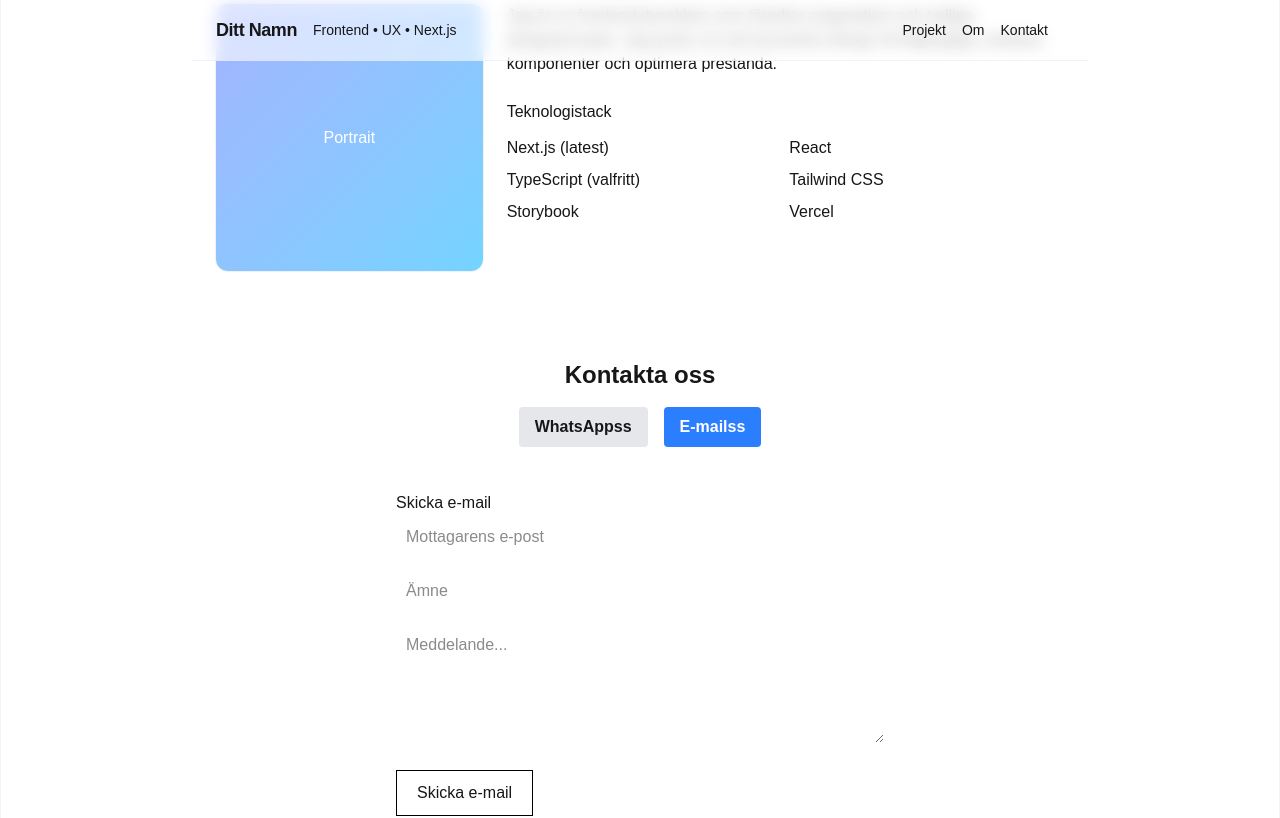
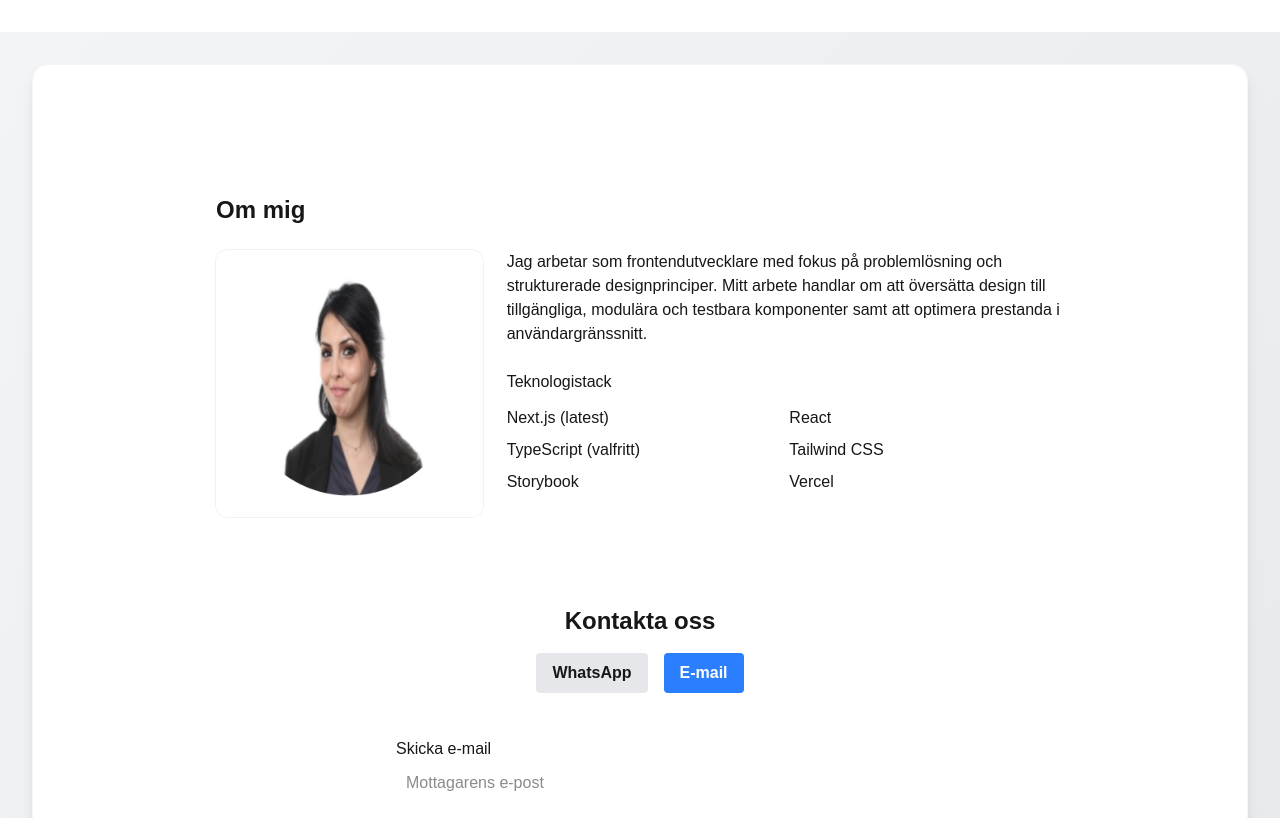
Before and after one commit to sayeh84/Someya-Sayeh, a Next.js app: page / in a window 1280 px wide. Shown: the top 818 px of the page. Built offline with nearby package versions, Linux system fonts and the light colour scheme.

Commit message:
added image

```diff
--- a/app/Portfolio/about.tsx
+++ b/app/Portfolio/about.tsx
@@ -1,27 +1,30 @@
 'use client'
 
+import Image from 'next/image'
 export default function about() {
   return (
     <>
-      <section id="about" className="max-w-4xl mx-auto px-6 py-16">
+      <section id="about" className="mt-[1px] max-w-4xl mx-auto px-6 py-16">
         <h2 className="text-2xl font-semibold">Om mig</h2>
         <div className="mt-6 grid grid-cols-1 md:grid-cols-3 gap-6 items-start">
           <div className="md:col-span-1">
             <div className="w-full aspect-square rounded-xl overflow-hidden ring-1 ring-black/5 dark:ring-white/5">
-              {/* placeholder for portrait */}
-              <div className="w-full h-full bg-gradient-to-br from-indigo-300 to-sky-300 flex items-center justify-center">
-                {' '}
-                <span className="text-white font-medium">Portrait</span>
-              </div>
+              <Image
+                src="/me.png"
+                alt="Portrait"
+                width={500}
+                height={500}
+                className="object-cover w-full h-full"
+              />
             </div>
           </div>
           <div className="md:col-span-2 text-muted">
             <p>
-              Jag är en frontendutvecklare som föredrar pragmatism och tydliga
-              designprinciper. Jag tycker om att konvertera design till
-              tillgängliga, testbara komponenter och optimera prestanda.
+              Jag arbetar som frontendutvecklare med fokus på problemlösning och
+              strukturerade designprinciper. Mitt arbete handlar om att
+              översätta design till tillgängliga, modulära och testbara
+              komponenter samt att optimera prestanda i användargränssnitt.{' '}
             </p>
-
             <h3 className="mt-6 font-medium">Teknologistack</h3>
             <ul className="mt-3 grid grid-cols-2 gap-2">
               <li>Next.js (latest)</li>
--- a/app/Portfolio/contact.tsx
+++ b/app/Portfolio/contact.tsx
@@ -18,7 +18,7 @@ export default function ContactSection() {
             selected === 'whatsapp' ? 'bg-green-500 text-white' : 'bg-gray-200'
           }`}
         >
-          WhatsAppss
+          WhatsApp
         </button>
         <button
           onClick={() => setSelected('email')}
@@ -26,7 +26,7 @@ export default function ContactSection() {
             selected === 'email' ? 'bg-blue-500 text-white' : 'bg-gray-200'
           }`}
         >
-          E-mailss
+          E-mail
         </button>
       </div>
 
--- a/app/Portfolio/portfolio.tsx
+++ b/app/Portfolio/portfolio.tsx
@@ -1,14 +1,11 @@
 'use client'
 import Contact from './contact'
 import About from './about'
-import Header from './header'
 import Footer from './footer'
 
 export default function PortfolioPage() {
   return (
-    <div className="min-h-screen   text-foreground antialiased">
-      <Header />
-
+    <div className="p-8  text-foreground antialiased">
       <About />
       <Contact />
 
--- a/app/page.tsx
+++ b/app/page.tsx
@@ -4,7 +4,7 @@ import PortfolioPag from '@/app/Portfolio/portfolio'
 
 export default function HomePage() {
   return (
-    <div className="flex h-screen w-screen items-center justify-center bg-gradient-to-br from-gray-100 to-gray-200">
+    <div className="p-8 mt-8 flex items-center justify-center bg-gradient-to-br from-gray-100 to-gray-200">
       <div className="bg-white shadow-lg rounded-2xl p-8 flex flex-col items-center space-y-6 w-full  border border-gray-100">
         <PortfolioPag />
       </div>
```
Also changed, not shown: public/me.png (added), 1 other file (tests, documents, lock files or other folders).
